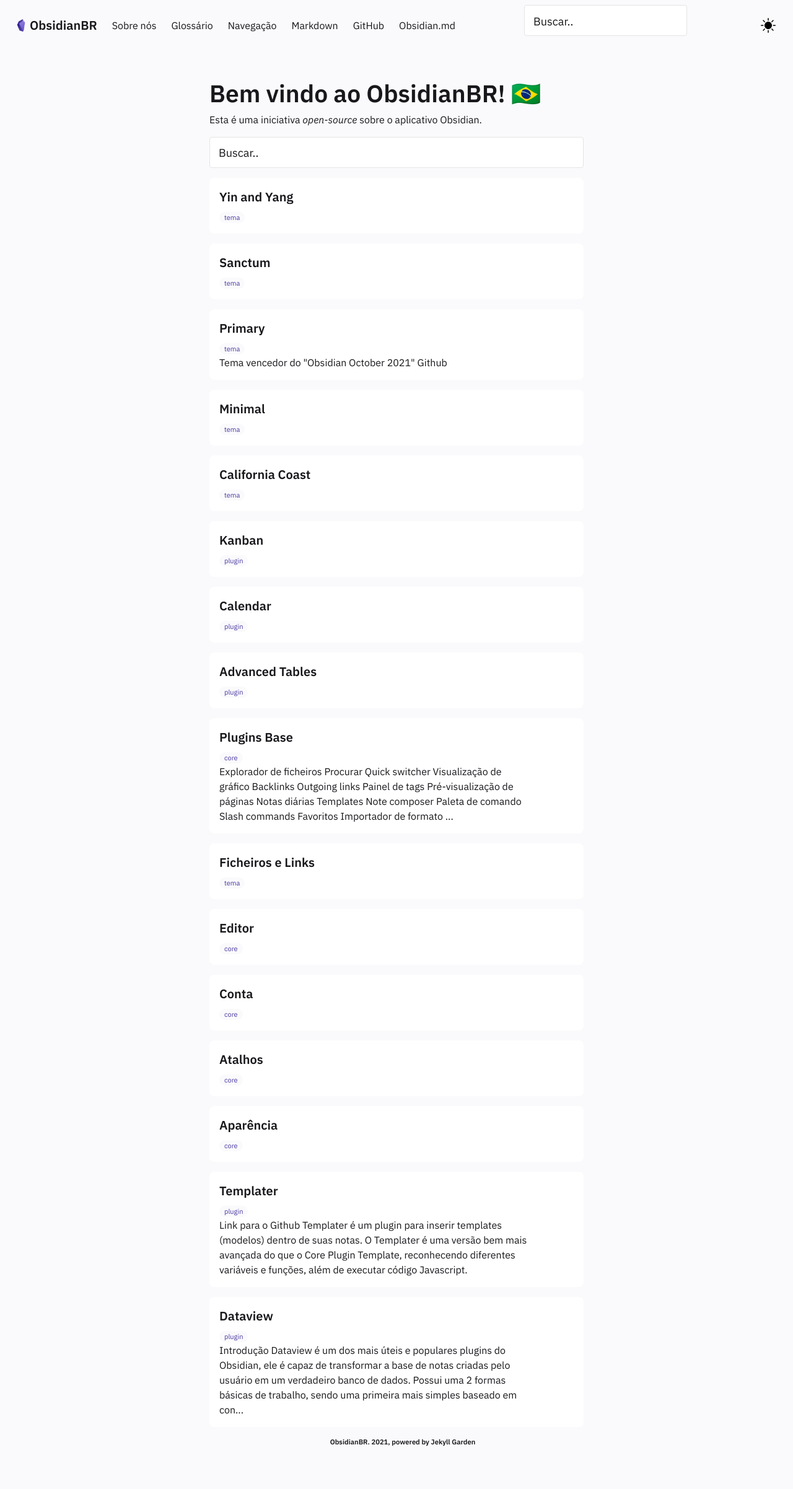
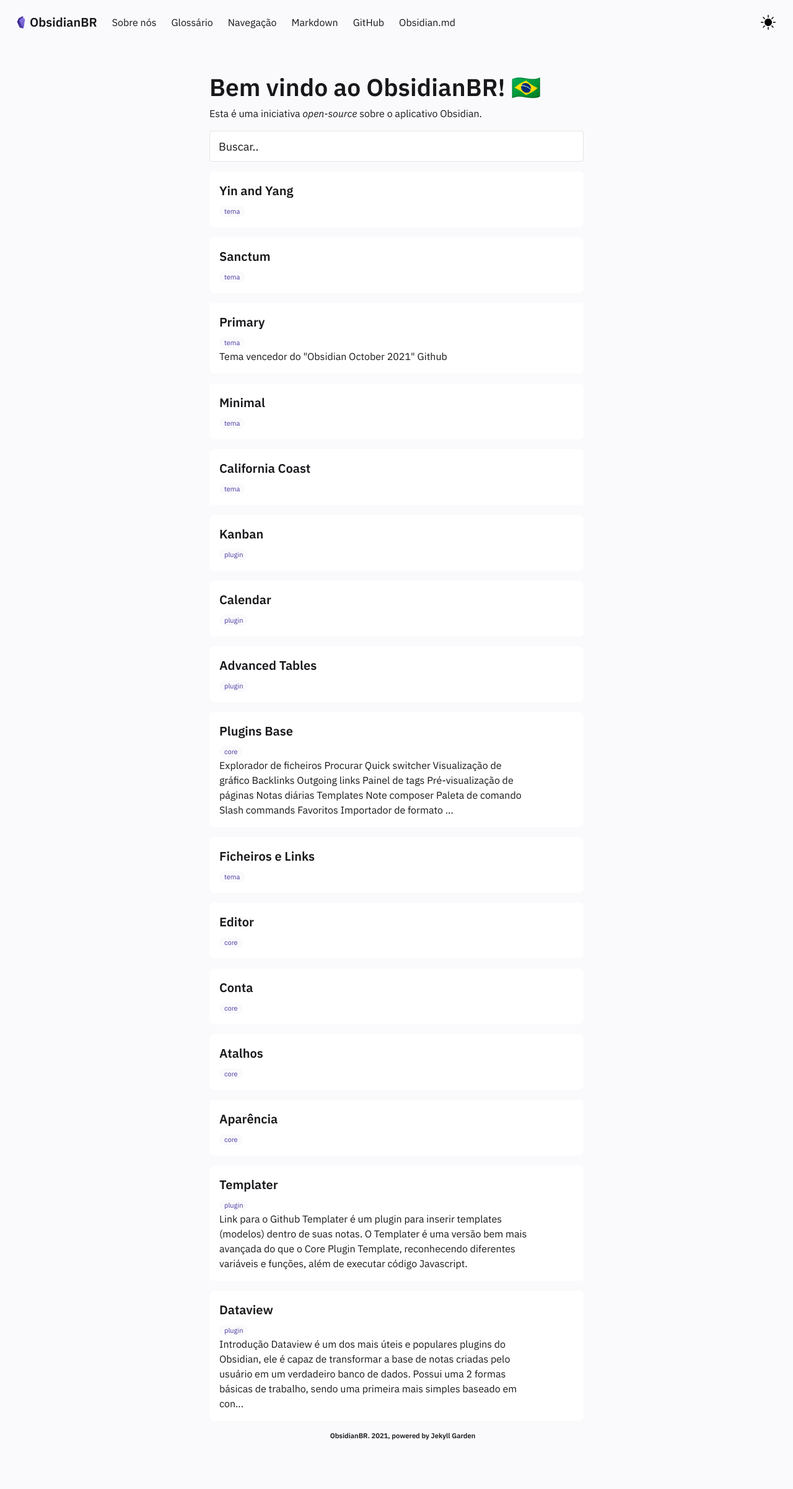
Before and after one commit to obsidianbr/obsidianbr.github.io, a Jekyll site: the page built from pages/index.md, in a window 1280 px wide. Shown: the whole page at 62% size. Built offline with Jekyll 4.4.1, drawn with Linux system fonts in a browser that asks for light colours.

Commit message:
Update Header.html

```diff
--- a/_includes/Header.html
+++ b/_includes/Header.html
@@ -71,17 +71,7 @@
         <a href="https://obsidian.md/"  target="_blank" class="navbar-item">
           Obsidian.md
         </a>
-          {%- if site.preferences.search.enabled -%}
       </div>
-
-        <!-- search bar -->
-<div class="block">
-    <input class="input is-medium" type="text" placeholder="Buscar.." id="search-input" autocomplete="off">
-    <div id="search-results" class="search-results"></div>
-</div>
-<script type="text/javascript" src="/assets/js/vendor/lunr.min.js"></script>
-<script src="/assets/js/Search.js"></script>
-{%- endif -%}
 
       <div class="navbar-end is-hidden-mobile" onclick="modeSwitcher()" >
         <div class="navbar-item">
```
